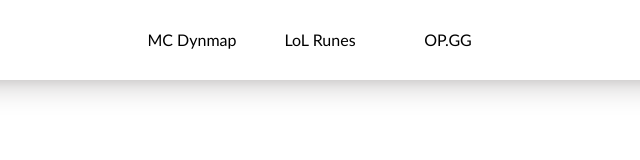
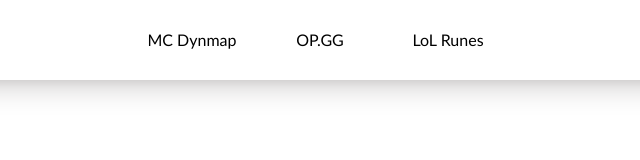
Before and after one commit to RichardBelda/wba-belda-richard-2c, a plain HTML site: page 06-01-22/index.html in a window 1280 px wide. Shown: the full height of the page, 320-960 px from the left. Drawn offline with Linux system fonts and the light colour scheme.

Commit message:
Last commit

```diff
--- a/06-01-22/index.html
+++ b/06-01-22/index.html
@@ -11,9 +11,16 @@
 <body>
     <div class="flex-head">
         <div class="flex-head-container">
-            <button class="head-1">MC Dynmap</button>
-            <button class="head-2">LoL Runes</button>
-            <button class="head-3">OP.GG</button>
+                <form action="http://map.justporo.cz" method="get" target="_blank">
+                    <button class="head-1">MC Dynmap</button>
+                </form>
+                <form action="https://eune.op.gg/summoner/userName=SirChumchum" method="get" target="_blank">
+                    <button class="head-2">OP.GG</button>
+                </form>
+                <form action="http://map.justporo.cz" method="get" target="_blank">
+                    <button class="head-3">LoL Runes</button>
+                </form>
+
         </div>
     </div>
 </body>
--- a/06-01-22/styles.css
+++ b/06-01-22/styles.css
@@ -15,7 +15,7 @@
     flex-direction: row;
     flex-wrap: nowrap;
 }
-.flex-head-container > button{
+form > button{
     display: flex;
     color: black;
     font-size: 1,1rem;
@@ -28,7 +28,7 @@
     height: 5rem;
 
 }
-.flex-head-container>button:hover{
+form>button:hover{
     background-color: rgb(255, 255, 255);
     transition-duration: 0.4s;
     box-shadow: 10px 10px 72px 19px rgba(235, 231, 231, 0.75) inset;
```
